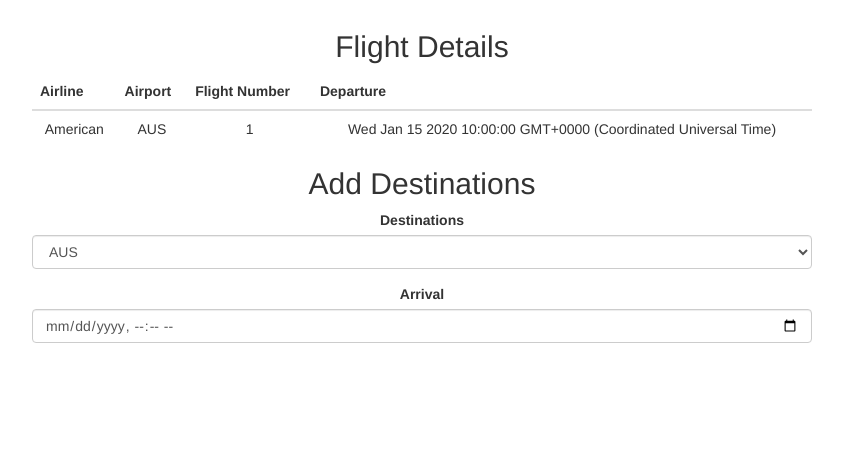
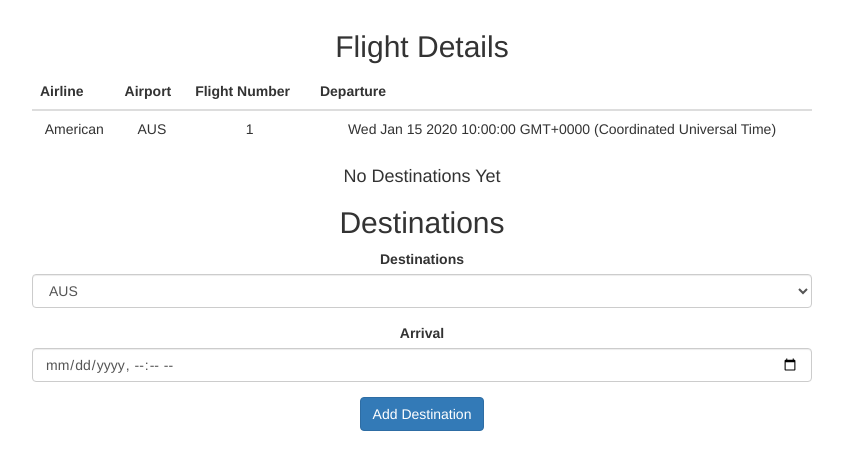
Before and after one commit to tiffbouchard/mongoose-flights, a Node server app: page /flights/600000000000000000000001 in a window 1280 px wide. Shown: the part 238-708 px from the top of the page, without its empty margins (218-1061 px from the left). Run offline with Node 20, Linux system fonts and the light colour scheme; tables that the repository leaves empty hold one stand-in row (values such as "Sample post"); some libraries are stand-ins or nearby versions.

Commit message:
Add table that lists out destinations

```diff
--- a/views/flights/show.ejs
+++ b/views/flights/show.ejs
@@ -23,10 +23,34 @@
   </table>
 </section>
 
+<!-- list out the destinations that someone has added -->
+<% if (flight.destinations.length) { %>
+<section>
+  <table class="table">
+    <thead>
+      <tr>
+        <th>Airport</th>
+        <th>Arrival</th>
+      </tr>
+    </thead>
+    <tbody>
+      <% flight.destinations.forEach(function(d) { %>
+      <tr>
+        <td><%= d.airport %></td>
+        <td><%= d.arrival %></td>
+      </tr>
+      <% }); %>
+    </tbody>
+  </table>
+</section>
+<% } else { %>
+<section><h4>No Destinations Yet</h4></section>
+<% } %>
+
 <!-- form to enter in destinations for the given flight -->
 <section>
-  <form method="POST" action="flights/<%= flight.id %>/details">
-    <h2>Add Destinations</h2>
+  <form method="POST" action="/flights/<%= flight.id%>/destinations">
+    <h2>Destinations</h2>
     <div class="form-group">
       <label>Destinations</label>
       <select class="form-control" name="airport">
@@ -41,6 +65,7 @@
       <label>Arrival</label>
       <input class="form-control" type="datetime-local" name="arrival" />
     </div>
+    <input class="btn btn-primary" type="submit" value="Add Destination" />
   </form>
 </section>
 
```
